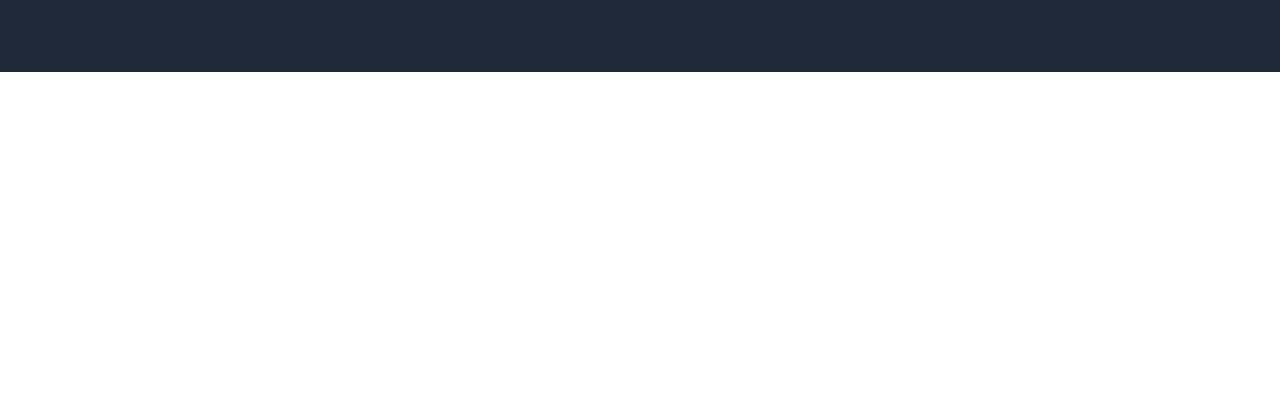
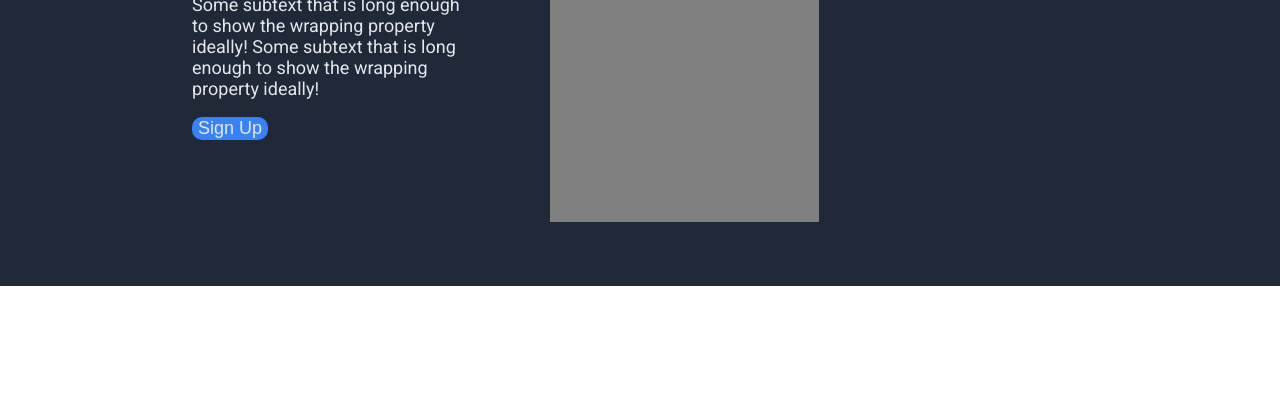
Before and after one commit to vbojcev/odin-Landing-Page, a plain HTML site: page index.html in a window 1280 px wide. Shown: the part 392-800 px from the top of the page. Drawn offline with Linux system fonts and the light colour scheme.

Commit message:
preparing for image

```diff
--- a/index.html
+++ b/index.html
@@ -23,7 +23,8 @@
         <button>Sign Up</button>
       </div>
       <div class="right">
-        <h1 style="color:white">Image placeholder</h1>
+        <!-- <h1 style="color:white">Image placeholder</h1> -->
+        <img src=""
       </div>
     </div>
     <div class="information">
--- a/style.css
+++ b/style.css
@@ -16,8 +16,8 @@ body {
     align-items: center;
     background-color: #1f2937;
     height:50px;
-    padding-left: 10%;
-    padding-right: 10%;
+    padding-left: 15%;
+    padding-right: 15%;
 }
 
 .hero {
@@ -25,8 +25,8 @@ body {
     background-color: #1f2937;
     justify-content: space-between;
     align-items: center;
-    padding-left: 10%;
-    padding-right: 10%;
+    padding-left: 15%;
+    padding-right: 15%;
     padding-top: 5%;
     padding-bottom: 5%;
 }
@@ -47,7 +47,7 @@ body {
     justify-content: center;
     align-items: center;
     background-color: gray;
-    height: 100%;
+    height: 500px;
     margin-left: 5%;
 }
 
@@ -67,7 +67,7 @@ ul {
 }
 
 a, p {
-    text-decoration: none;
+    /* text-decoration: none; */
     color: #e5e7eb;
     font-size: 18px;
 }
```
